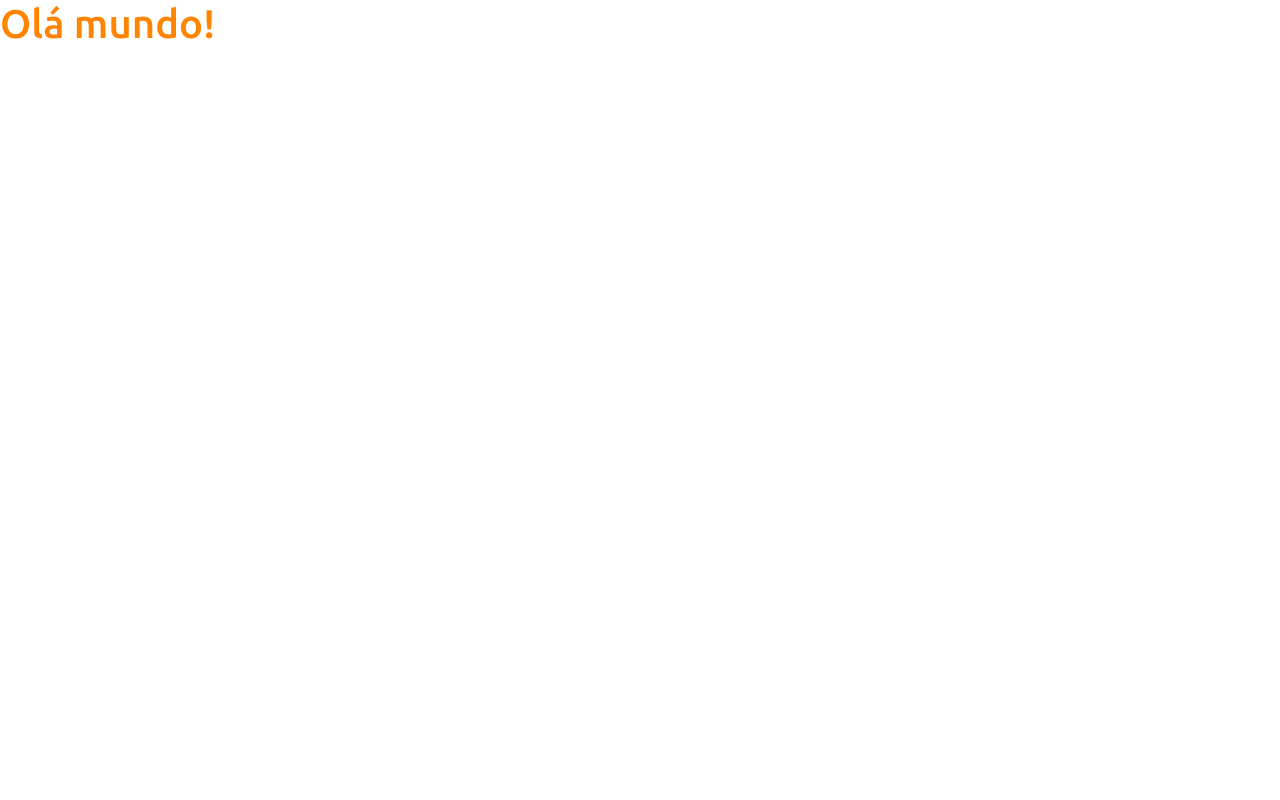
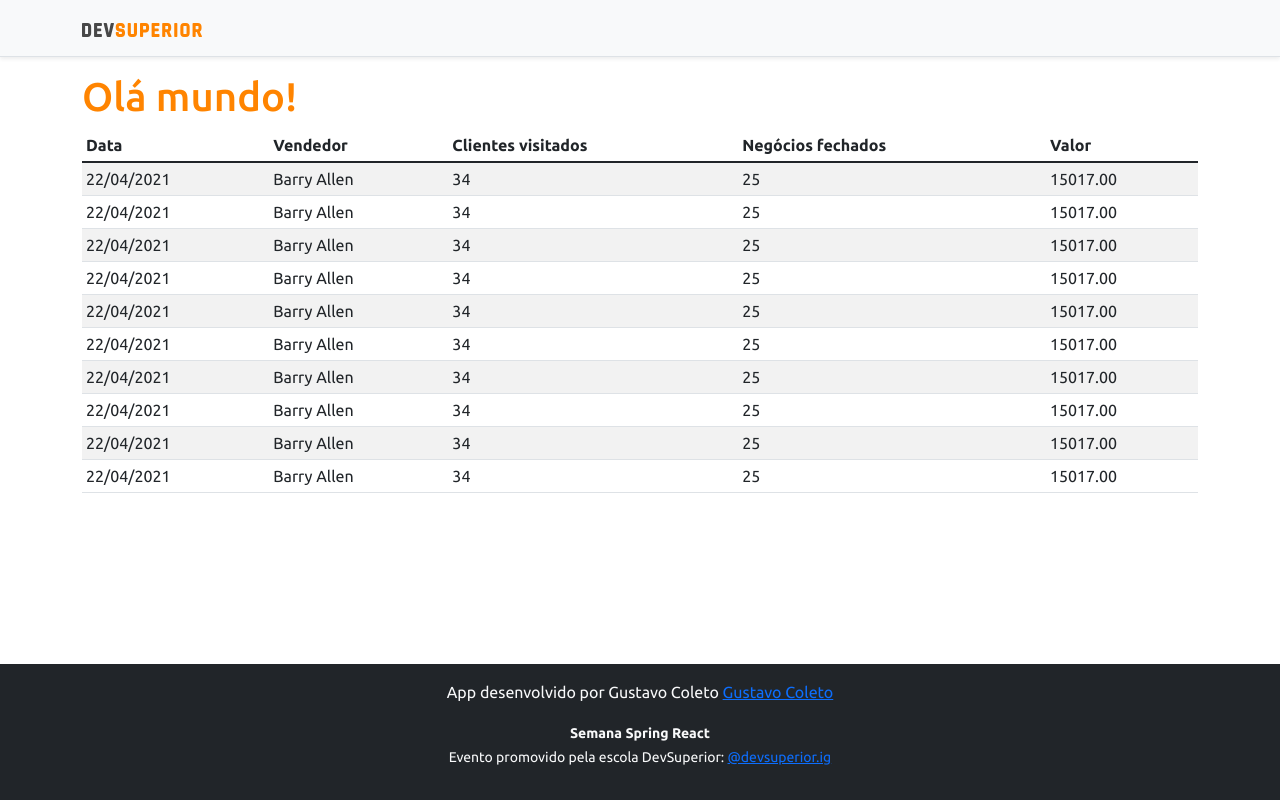
Before and after one commit to Coletinn/projeto-sds3, a React (Create React App) app in the folder frontend/: page / in a window 1280 px wide. Built offline with nearby package versions, Linux system fonts and the light colour scheme.

Commit message:
Basic static components

```diff
--- a/frontend/src/App.tsx
+++ b/frontend/src/App.tsx
@@ -1,10 +1,18 @@
+import DataTable from 'components/DataTable';
+import Footer from 'components/Footer';
+import NavBar from 'components/NavBar';
 import React from 'react';
 
 function App() {
   return (
-    <div>
-      <h1 className="text-primary">Olá mundo!</h1>
-    </div>
+    <>
+      <NavBar/>
+      <div className="container">
+        <h1 className="text-primary">Olá mundo!</h1>
+        <DataTable/>
+      </div>
+      <Footer/>
+    </>
   );
 }
 
--- /dev/null
+++ b/frontend/src/components/DataTable/index.tsx
@@ -0,0 +1,93 @@
+import React from "react"
+
+const DataTable = () => {
+    return (
+            <div className="table-responsive">
+                <table className="table table-striped table-sm">
+                    <thead>
+                        <tr>
+                            <th>Data</th>
+                            <th>Vendedor</th>
+                            <th>Clientes visitados</th>
+                            <th>Negócios fechados</th>
+                            <th>Valor</th>
+                        </tr>
+                    </thead>
+                    <tbody>
+                        <tr>
+                            <td>22/04/2021</td>
+                            <td>Barry Allen</td>
+                            <td>34</td>
+                            <td>25</td>
+                            <td>15017.00</td>
+                        </tr>
+                        <tr>
+                            <td>22/04/2021</td>
+                            <td>Barry Allen</td>
+                            <td>34</td>
+                            <td>25</td>
+                            <td>15017.00</td>
+                        </tr>
+                        <tr>
+                            <td>22/04/2021</td>
+                            <td>Barry Allen</td>
+                            <td>34</td>
+                            <td>25</td>
+                            <td>15017.00</td>
+                        </tr>
+                        <tr>
+                            <td>22/04/2021</td>
+                            <td>Barry Allen</td>
+                            <td>34</td>
+                            <td>25</td>
+                            <td>15017.00</td>
+                        </tr>
+                        <tr>
+                            <td>22/04/2021</td>
+                            <td>Barry Allen</td>
+                            <td>34</td>
+                            <td>25</td>
+                            <td>15017.00</td>
+                        </tr>
+                        <tr>
+                            <td>22/04/2021</td>
+                            <td>Barry Allen</td>
+                            <td>34</td>
+                            <td>25</td>
+                            <td>15017.00</td>
+                        </tr>
+                        <tr>
+                            <td>22/04/2021</td>
+                            <td>Barry Allen</td>
+                            <td>34</td>
+                            <td>25</td>
+                            <td>15017.00</td>
+                        </tr>
+                        <tr>
+                            <td>22/04/2021</td>
+                            <td>Barry Allen</td>
+                            <td>34</td>
+                            <td>25</td>
+                            <td>15017.00</td>
+                        </tr>
+                        <tr>
+                            <td>22/04/2021</td>
+                            <td>Barry Allen</td>
+                            <td>34</td>
+                            <td>25</td>
+                            <td>15017.00</td>
+                        </tr>
+                        <tr>
+                            <td>22/04/2021</td>
+                            <td>Barry Allen</td>
+                            <td>34</td>
+                            <td>25</td>
+                            <td>15017.00</td>
+                        </tr>
+                    </tbody>
+            </table>
+        </div>
+    )
+}
+
+export default DataTable;
--- /dev/null
+++ b/frontend/src/components/Footer/index.tsx
@@ -0,0 +1,15 @@
+import React from "react";
+
+const Footer = () => {
+    return (
+        <footer className="footer mt-auto py-3 bg-dark">
+            <div className="container">
+                <p className="text-light">App desenvolvido por Gustavo Coleto <a href="https://github.com/Coletinn" target="_blank" rel="noreferrer">Gustavo Coleto</a></p>
+                <p className="text-light"><small><strong>Semana Spring React</strong><br/>
+                Evento promovido pela escola DevSuperior: <a href="https://instagram.com/devsuperior.ig" target="_blank" rel="noreferrer">@devsuperior.ig</a></small></p>
+            </div>
+        </footer>
+    )
+}
+
+export default Footer;
--- /dev/null
+++ b/frontend/src/components/NavBar/index.tsx
@@ -0,0 +1,16 @@
+import React from 'react'
+import ImgDsDark from 'assets/img/ds-dark.svg';
+
+const NavBar = () => {
+    return (
+        <div className="d-flex flex-column flex-md-row align-items-center p-3 px-md-4 mb-3 bg-light border-bottom shadow-sm">
+            <div className="container">
+                <nav className="my-2 my-md-0 mr-md-3">
+                    <img src={ImgDsDark} alt="DevSuperior" width="120" />
+                </nav>
+            </div>
+        </div>
+    )
+}
+
+export default NavBar;
```
Also changed, not shown: frontend/src/assets/img/ds-dark.svg (added).
